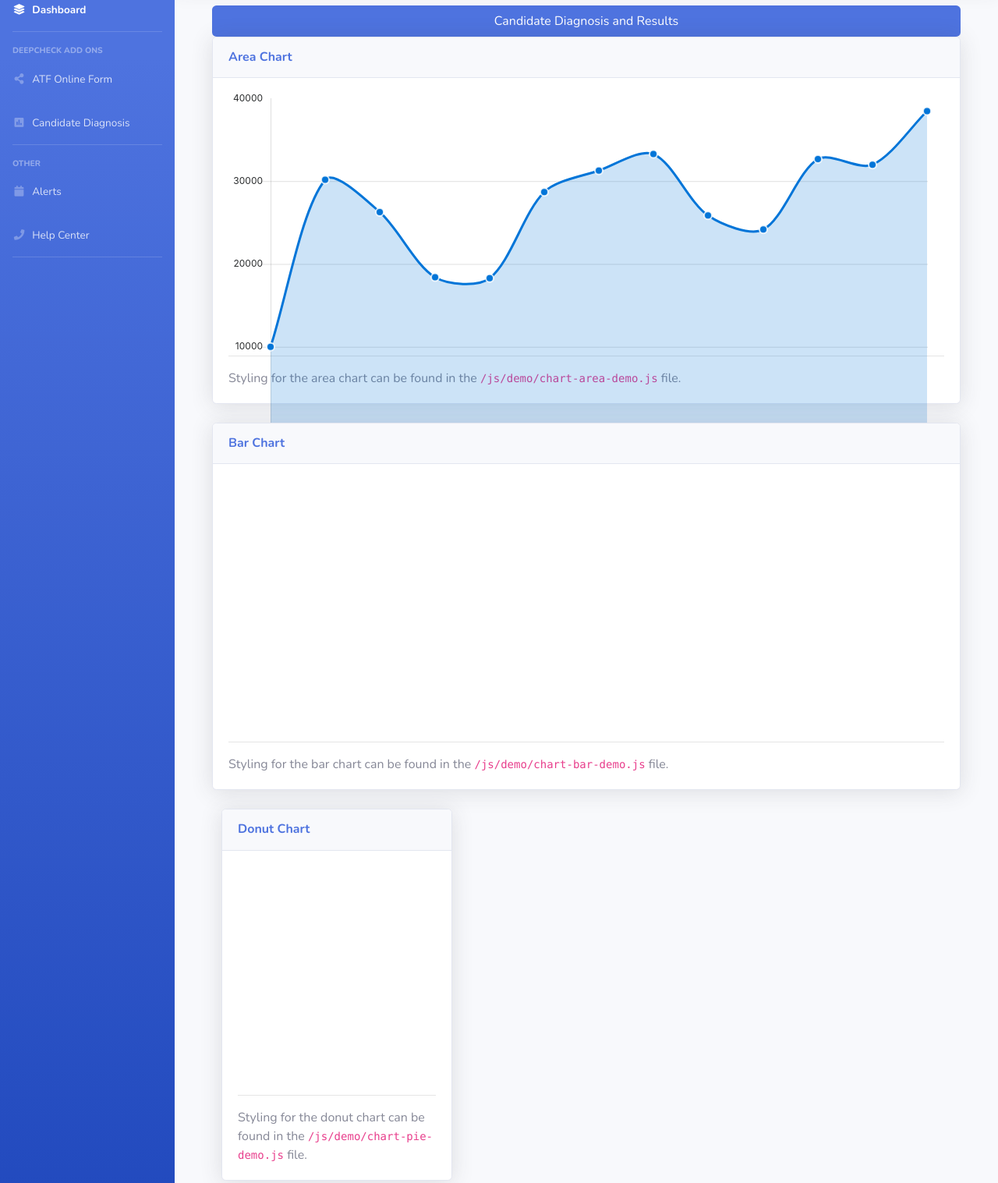
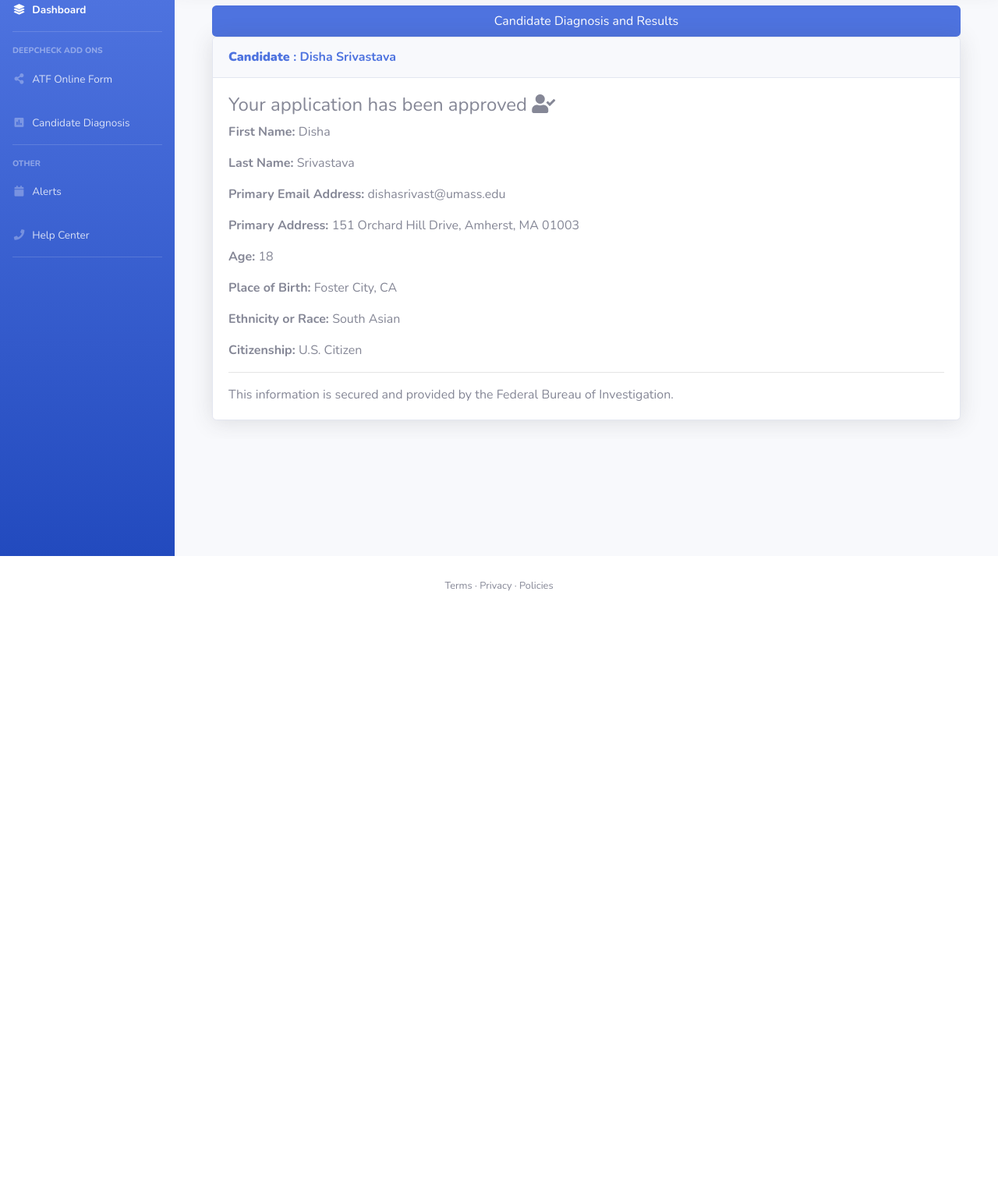
Before and after one commit to dishsrivastava/deepcheck, a plain HTML site: page diagnosis.html in a window 1280 px wide. Shown: the part 87-1604 px from the top of the page at 78% size. After the commit the page ends 877 px from the top, so only its background shows below. Drawn offline with nearby package versions, Linux system fonts and the light colour scheme; a script that the page names is missing.

Commit message:
Working on diagnosis page
Working on diagnosis page

```diff
--- a/diagnosis.html
+++ b/diagnosis.html
@@ -178,57 +178,28 @@
 		</ul>
 
 		<div class="tab-content">
-		 <!-- Area Chart -->
+
+				<!-- Area Chart -->
               <div class="card shadow mb-4">
                 <div class="card-header py-3">
-                  <h6 class="m-0 font-weight-bold text-primary">Area Chart</h6>
+                  <h6 class="m-0 font-weight-bold text-primary"> <strong> Candidate </strong>: Disha Srivastava </h6>
                 </div>
                 <div class="card-body">
-                  <div class="chart-area">
-                    <canvas id="myAreaChart"></canvas>
+                  <div class="chart-body">
+                  <h4> Your application has been approved <i class="fas fa-user-check"></i> </h4>
+                  <p> <strong> First Name: </strong> Disha </p>
+                  <p> <strong> Last Name: </strong> Srivastava </p>
+                  <p> <strong> Primary Email Address: </strong> dishasrivast@umass.edu </p>
+                  <p> <strong> Primary Address: </strong> 151 Orchard Hill Drive, Amherst, MA 01003 </p>
+                  <p> <strong> Age: </strong> 18 </p>
+                  <p> <strong> Place of Birth: </strong> Foster City, CA </p>
+                  <p> <strong> Ethnicity or Race: </strong> South Asian </p>
+                  <p> <strong> Citizenship: </strong> U.S. Citizen </p>
                   </div>
                   <hr>
-                  Styling for the area chart can be found in the <code>/js/demo/chart-area-demo.js</code> file.
+                  This information is secured and provided by the Federal Bureau of Investigation.
                 </div>
               </div>
-
-         <!-- Bar Chart -->
-              <div class="card shadow mb-4">
-                <div class="card-header py-3">
-                  <h6 class="m-0 font-weight-bold text-primary">Bar Chart</h6>
-                </div>
-                <div class="card-body">
-                  <div class="chart-bar">
-                    <canvas id="myBarChart"></canvas>
-                  </div>
-                  <hr>
-                  Styling for the bar chart can be found in the <code>/js/demo/chart-bar-demo.js</code> file.
-                </div>
-              </div>
-
-            </div>
-
-			<!-- Donut Chart -->
-            <div class="col-xl-4 col-lg-5">
-              <div class="card shadow mb-4">
-                <!-- Card Header - Dropdown -->
-                <div class="card-header py-3">
-                  <h6 class="m-0 font-weight-bold text-primary">Donut Chart</h6>
-                </div>
-                <!-- Card Body -->
-                <div class="card-body">
-                  <div class="chart-pie pt-4">
-                    <canvas id="myPieChart"></canvas>
-                  </div>
-                  <hr>
-                  Styling for the donut chart can be found in the <code>/js/demo/chart-pie-demo.js</code> file.
-                </div>
-              </div>
-            </div>
-          </div>
-
-        </div>
-        <!-- /.container-fluid -->
 
 
     	</div>
```
